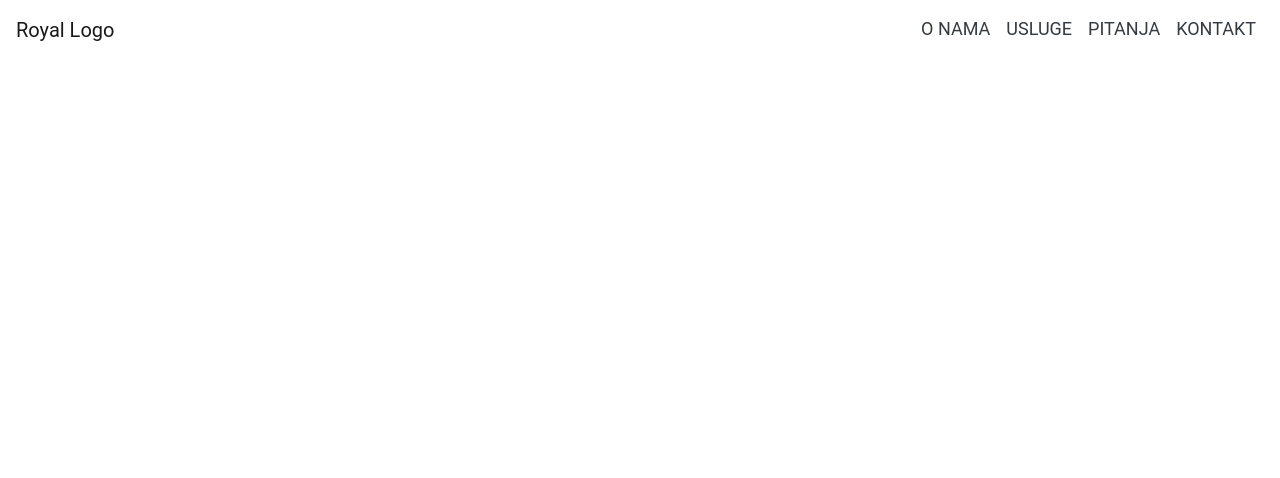
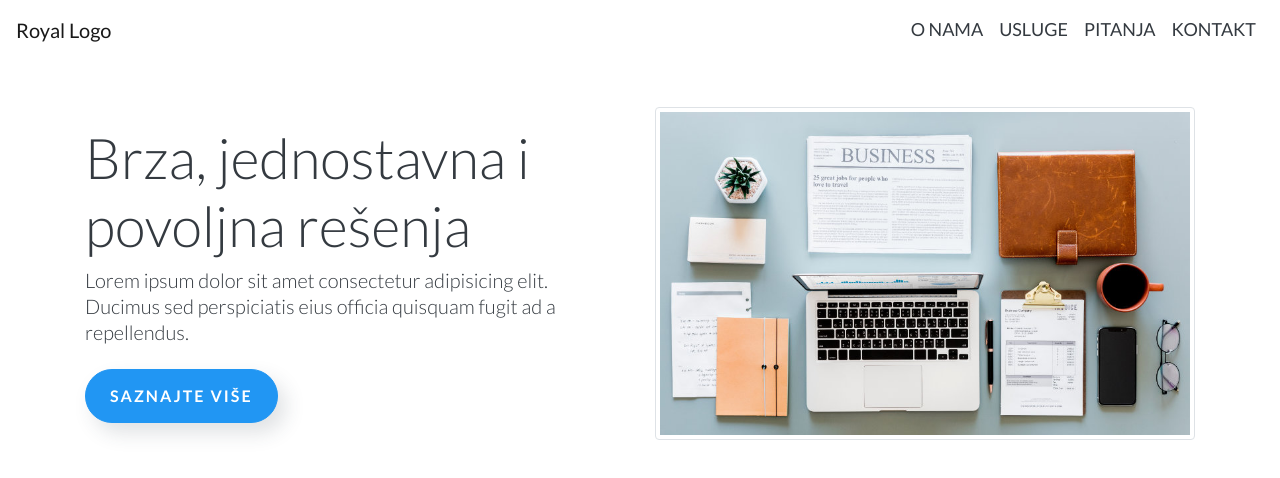
Before and after one commit to VladTzaru/Royal, a Vue app: page / in a window 1280 px wide. Shown: the top 478 px of the page. Built offline with nearby package versions, Linux system fonts and the light colour scheme.

Commit message:
add hero

```diff
--- a/public/index.html
+++ b/public/index.html
@@ -4,6 +4,7 @@
     <meta charset="utf-8">
     <meta http-equiv="X-UA-Compatible" content="IE=edge">
     <meta name="viewport" content="width=device-width,initial-scale=1.0">
+    <link href="https://fonts.googleapis.com/css?family=Lato:300,400,700" rel="stylesheet">
     <link rel="stylesheet" href="https://stackpath.bootstrapcdn.com/bootstrap/4.1.3/css/bootstrap.min.css" integrity="sha384-MCw98/SFnGE8fJT3GXwEOngsV7Zt27NXFoaoApmYm81iuXoPkFOJwJ8ERdknLPMO" crossorigin="anonymous">
     <link rel="icon" href="<%= BASE_URL %>favicon.ico">
     <title>ratko-website</title>
--- a/src/App.vue
+++ b/src/App.vue
@@ -1,6 +1,7 @@
 <template>
   <div id="app">
     <MainNavigation/>
+    <router-view></router-view>
   </div>
 </template>
 
@@ -26,9 +27,33 @@ body {
   letter-spacing: 0;
   -webkit-font-smoothing: antialiased;
   text-transform: none;
-  font-family: "Roboto", arial, sans-serif;
+  font-family: 'Lato', sans-serif;
   font-size: 16px;
   line-height: 26px;
   overflow-x: hidden;
 }
+
+.btn {
+  font-size: 16px;
+  letter-spacing: .125rem;
+  text-transform: uppercase;
+}
+
+.btn-primary {
+  transition: $transition-primary;
+  color: #fff;
+  padding: .875rem 1.5rem;
+  font-weight: 700;
+  background-color: $secondary;
+  border-color: $secondary;
+  box-shadow: $box-shadow-primary;
+  &:hover {
+    background-color: $secondary-dark;
+    box-shadow: $box-shadow-hover;
+  }
+}
+
+.btn-pill {
+  border-radius: 10rem;
+}
 </style>
--- a/src/assets/scss/_settings.scss
+++ b/src/assets/scss/_settings.scss
@@ -10,3 +10,11 @@ $secondary-dark: #0069c0;
 $secondary-text: #000000;
 
 $text-primary: #343a40;
+
+// BOX SHADOW
+$box-shadow-primary: 8px 10px 20px 0 rgba(46,61,73,.15);
+$box-shadow-hover: 2px 4px 8px 0 rgba(46,61,73,.2);
+
+
+// TRANSITION
+$transition-primary: all 0.3s ease;
--- /dev/null
+++ b/src/components/Hero.vue
@@ -0,0 +1,18 @@
+<template>
+    <div class="container">
+            <div class="row justify-content-lg-between align-items-lg-center py-5">
+                <div class="col-lg-6">
+                    <h1 class="display-4">Brza, jednostavna i povoljna rešenja</h1>
+                    <p class="lead mb-4">Lorem ipsum dolor sit amet consectetur adipisicing elit. Ducimus sed perspiciatis eius officia quisquam fugit ad a repellendus.</p>
+                    <router-link class="btn btn-primary btn-pill" to="/usluge" tag="button">Saznajte više</router-link>
+                </div>
+                <div class="col-lg-6">
+                    <img src="../assets/img/wireless.jpg" class="d-none d-lg-block img-fluid img-thumbnail" alt="Creation process">
+                </div>
+            </div>
+        </div>
+</template>
+
+<style lang="scss" scoped>
+
+</style>
--- a/src/components/MainNavigation.vue
+++ b/src/components/MainNavigation.vue
@@ -50,12 +50,12 @@ export default {
 <style lang="scss" scoped>
 @import '../assets/scss/settings';
 .nav-link {
+  transition: $transition-primary;
   font-size: 18px;
   color: $text-primary !important;
   border-bottom: 1px solid transparent;
+  &:hover, &:focus {
+    color: $secondary !important;
+  }
 }
-.active {
-  border-bottom: 1px solid $text-primary;
-}
-
 </style>
--- a/src/views/Home.vue
+++ b/src/views/Home.vue
@@ -1,11 +1,14 @@
 <template>
-
+  <Hero/>
 </template>
 
 <script>
 
-
+import Hero from '../components/Hero.vue';
 export default {
-  name: 'home'
+  name: 'home',
+  components: {
+    Hero
+  }
 }
 </script>
```
Also changed, not shown: src/assets/img/logo.png (renamed from src/assets/logo.png), src/assets/img/wireless.jpg (added).
